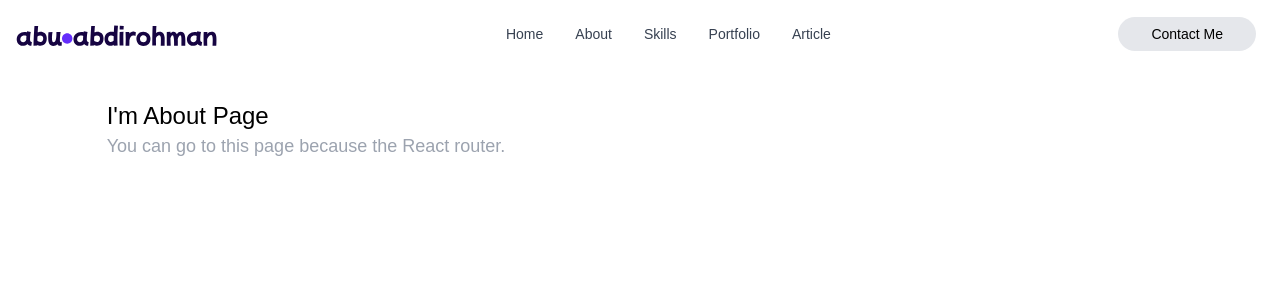
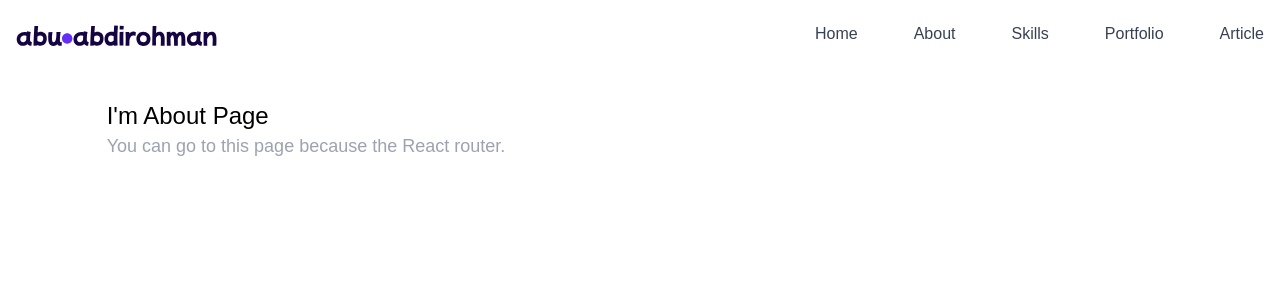
Before and after one commit to abuabdirohman4/portfolio-client-react-ts-tailwind, a React (Vite) app: page /about in a window 1280 px wide. Shown: the top 300 px of the page. Built offline with nearby package versions, Linux system fonts and the light colour scheme.

Commit message:
complete routing & navbar

```diff
--- a/package.json
+++ b/package.json
@@ -19,6 +19,8 @@
     "@vitejs/plugin-react-swc": "^3.0.0",
     "autoprefixer": "^10.4.13",
     "postcss": "^8.4.20",
+    "prettier": "^2.8.1",
+    "prettier-plugin-tailwindcss": "^0.2.1",
     "tailwindcss": "^3.2.4",
     "typescript": "^4.9.3",
     "vite": "^4.0.0"
--- a/src/components/NavLink/index.tsx
+++ b/src/components/NavLink/index.tsx
@@ -8,9 +8,9 @@ type Props = {
 
 const NavLink = ({ href, children }: Props) => {
   return (
-    <li>
+    <li className="!ml-14">
       <Link
-        className="align-center flex border-b border-gray-100 py-2 pl-3 pr-4 text-gray-700 hover:bg-gray-50 dark:border-gray-700 dark:text-gray-400 dark:hover:bg-gray-700 dark:hover:text-white md:border-0 md:p-0 md:hover:bg-transparent md:hover:text-indigo-600 md:dark:hover:bg-transparent md:dark:hover:text-white"
+        className="align-center flex border-b border-gray-100 py-2 pl-3 pr-4 text-base text-gray-700 hover:bg-gray-50 dark:border-gray-700 dark:text-gray-400 dark:hover:bg-gray-700 dark:hover:text-white md:border-0 md:p-0 md:hover:bg-transparent md:hover:text-indigo-600 md:dark:hover:bg-transparent md:dark:hover:text-white"
         to={href}
       >
         {children}
--- a/src/components/Navbar/index.tsx
+++ b/src/components/Navbar/index.tsx
@@ -1,8 +1,7 @@
-import React from "react";
 import { Link } from "react-router-dom";
 import NavLink from "../NavLink";
 import Logo from "../../assets/icons/logo-abu.svg";
-import NavButton from "../Button/NavButton";
+// import NavButton from "../Button/NavButton";
 
 const Navbar = () => {
   return (
@@ -27,9 +26,9 @@ const Navbar = () => {
             <NavLink href="/">Article</NavLink>
           </ul>
         </div>
-        <div className="md:order-2">
+        {/* <div className="md:order-2">
           <NavButton href="/">Contact Me</NavButton>
-        </div>
+        </div> */}
       </div>
     </nav>
   );
--- a/src/pages/About/index.tsx
+++ b/src/pages/About/index.tsx
@@ -1,4 +1,3 @@
-import React from "react";
 import Container from "../../components/Container";
 
 const About = () => {
--- a/src/pages/Home/index.tsx
+++ b/src/pages/Home/index.tsx
@@ -1,4 +1,3 @@
-import React from "react";
 import Container from "../../components/Container";
 
 const Home = () => {
--- a/src/routes/index.tsx
+++ b/src/routes/index.tsx
@@ -1,4 +1,3 @@
-import React from "react";
 import { Route, Routes } from "react-router-dom";
 import Home from "../pages/Home";
 import About from "../pages/About";
```
Also changed, not shown: 1 other file (tests, documents, lock files or other folders).
